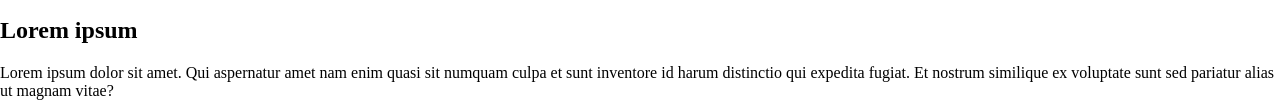
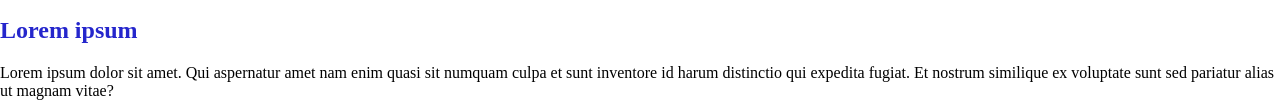
Before and after one commit to charlottedrb/gobelins_SoucheDeVie-landing, a plain HTML site: page index.html in a window 1280 px wide. Shown: the part 803-910 px from the top of the page. Drawn offline with nearby package versions, Linux system fonts and the light colour scheme; files that its build step writes are made by us from their sources.

Commit message:
add blue to all title

```diff
--- a/scss/components/_titles.scss
+++ b/scss/components/_titles.scss
@@ -1,3 +1,4 @@
 h1, h2, h3 {
     font-family: "AbhayaLibre-Bold";
+    color: $main-blue;
 }
```
